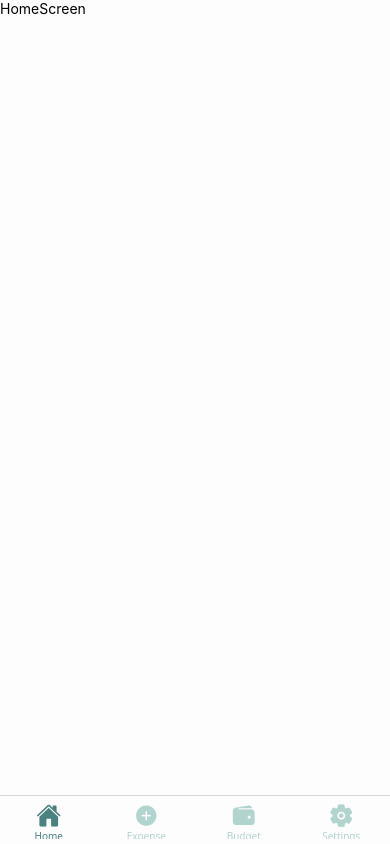
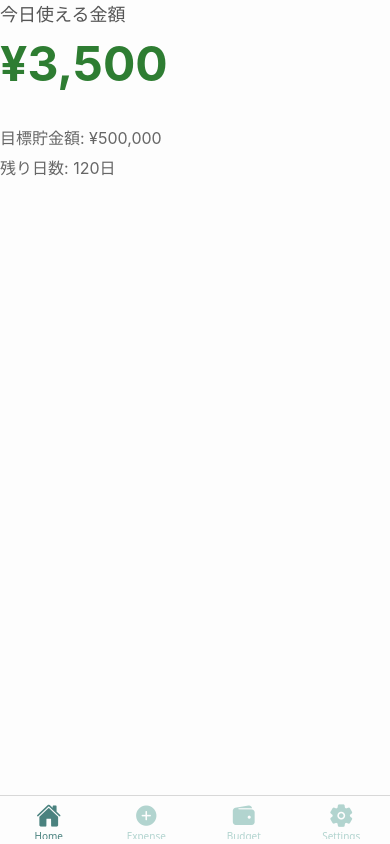
Before and after one commit to ouioui99/libremoney, a React Native app in the folder myapp/: screen /Home in a window 390 px wide. Built offline with nearby package versions, Linux system fonts and the light colour scheme; what react-native-calendars would draw is missing.

Commit message:
homescreenの叩き台作成

```diff
--- a/myapp/src/screens/HomeScreen.tsx
+++ b/myapp/src/screens/HomeScreen.tsx
@@ -1,13 +1,50 @@
 import React from "react";
-import { View, Text } from "react-native";
+import { View, Text, StyleSheet } from "react-native";
 import SafeAreaLayout from "../components/SafeAreaLayout";
 
 export default function HomeScreen() {
+  const targetSavings = 500000;
+  const remainingDays = 120;
+  const todayUsable = 3500;
   return (
     <SafeAreaLayout>
-      <View>
-        <Text>HomeScreen</Text>
-      </View>
+      {/* 今日使える金額 */}
+      <Text style={styles.label}>今日使える金額</Text>
+      <Text style={styles.mainAmount}>¥{todayUsable.toLocaleString()}</Text>
+
+      {/* 目標貯金額 */}
+      <Text style={styles.subText}>
+        目標貯金額: ¥{targetSavings.toLocaleString()}
+      </Text>
+
+      {/* 残り日数 */}
+      <Text style={styles.subText}>残り日数: {remainingDays}日</Text>
     </SafeAreaLayout>
   );
 }
+
+const styles = StyleSheet.create({
+  container: {
+    flex: 1,
+    backgroundColor: "#fff",
+    justifyContent: "center",
+    alignItems: "center",
+    padding: 24,
+  },
+  label: {
+    fontSize: 18,
+    color: "#555",
+    marginBottom: 8,
+  },
+  mainAmount: {
+    fontSize: 48,
+    fontWeight: "bold",
+    color: "#2e7d32", // 深いグリーン
+    marginBottom: 32,
+  },
+  subText: {
+    fontSize: 16,
+    color: "#666",
+    marginBottom: 6,
+  },
+});
```
